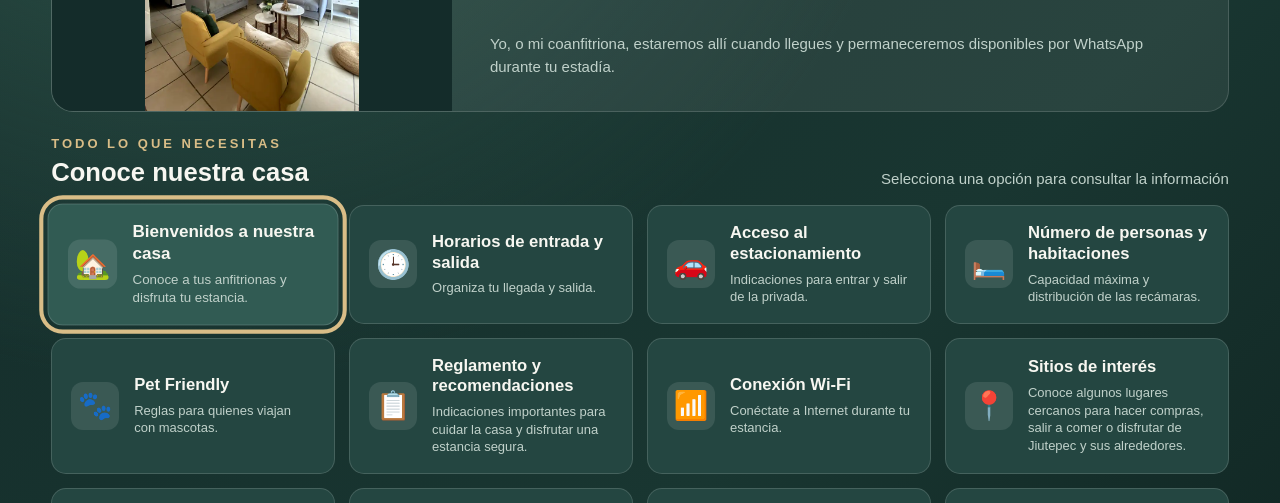
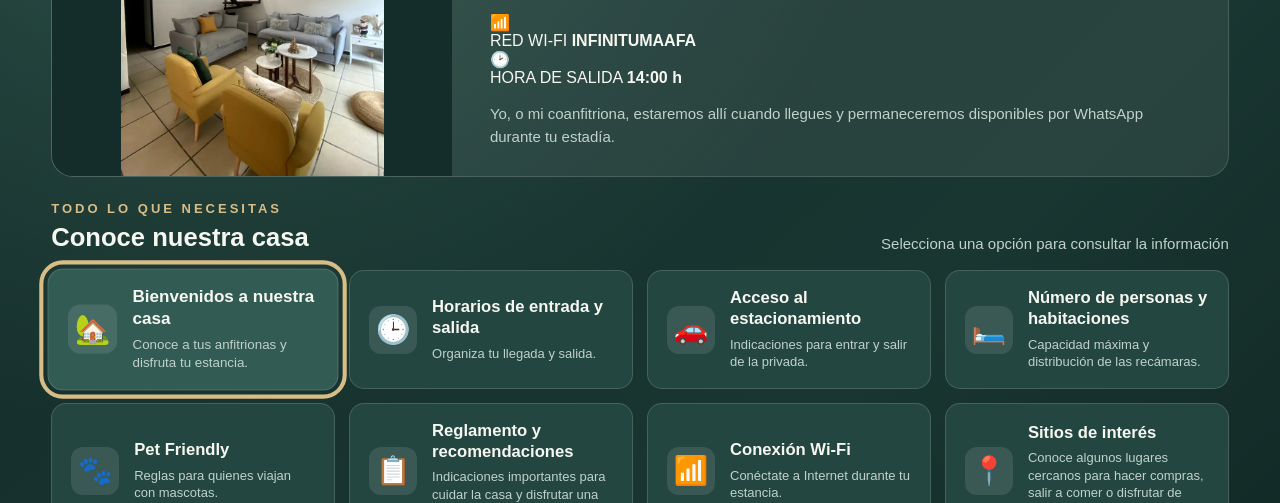
Before and after one commit to FafutisCuenca/Guest-Welcome, a plain HTML site: page tv.html in a window 1280 px wide. Shown: the part 297-800 px from the top of the page. Drawn offline with Linux system fonts and the light colour scheme.

Commit message:
Enhance TV guide with meta description and quick info
Added meta description for guest information and updated welcome message with quick info.

```diff
--- a/tv.html
+++ b/tv.html
@@ -5,6 +5,7 @@
   <meta charset="UTF-8">
   <meta name="viewport" content="width=device-width, initial-scale=1.0">
   <meta name="theme-color" content="#142c2a">
+  <meta name="description" content="Guía de bienvenida e información para huéspedes de nuestra casa.">
   <title>Nuestra Casa · Guía para TV</title>
   <link rel="stylesheet" href="css/tv.css">
 </head>
@@ -33,10 +34,31 @@
         <div class="tv-welcome-content">
           <div class="tv-eyebrow">BIENVENIDOS</div>
           <h1 id="saludo">¡Bienvenidos a nuestra casa!</h1>
+
           <p id="mensajeBienvenida">
             Deseamos que disfruten cada momento de su estancia.
           </p>
+
           <div id="datosEstancia" class="tv-stay-info"></div>
+
+          <div class="tv-quick-info">
+            <div class="tv-quick-info-item">
+              <span class="tv-quick-info-icon">📶</span>
+              <div>
+                <span class="tv-quick-info-label">RED WI-FI</span>
+                <strong>INFINITUMAAFA</strong>
+              </div>
+            </div>
+
+            <div class="tv-quick-info-item">
+              <span class="tv-quick-info-icon">🕑</span>
+              <div>
+                <span class="tv-quick-info-label">HORA DE SALIDA</span>
+                <strong>14:00 h</strong>
+              </div>
+            </div>
+          </div>
+
           <p id="mensajeFinal" class="tv-final-message"></p>
         </div>
       </section>
@@ -74,6 +96,7 @@
           <div class="tv-eyebrow">INFORMACIÓN PARA HUÉSPEDES</div>
           <h2 id="modalTitulo">Información</h2>
         </div>
+
         <button type="button" id="cerrarModal" class="tv-close" aria-label="Cerrar">
           ✕
         </button>
```
